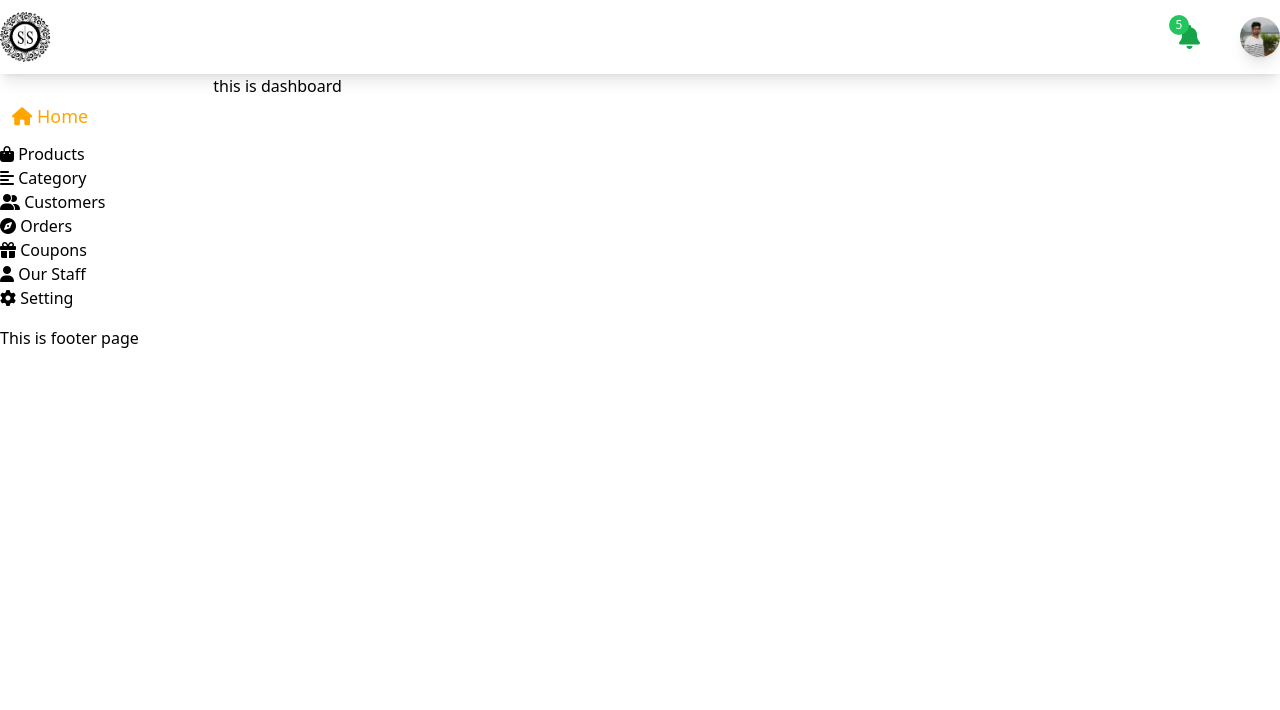
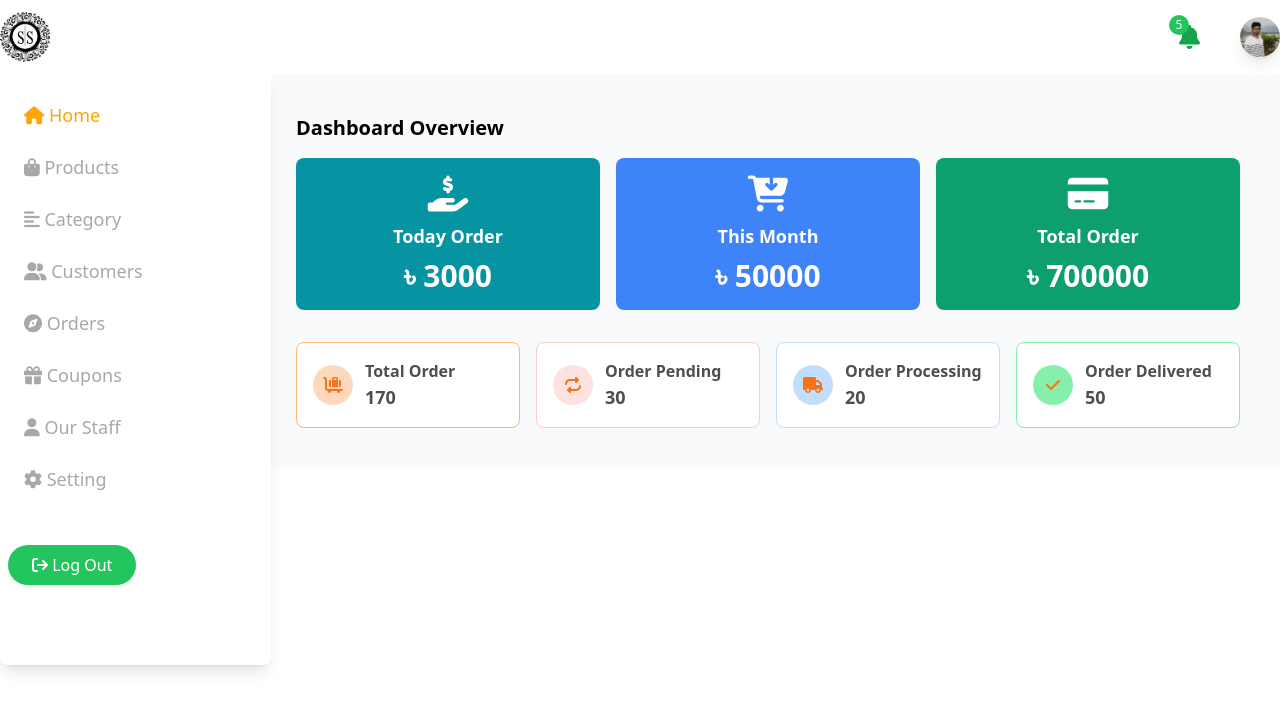
Before and after one commit to Mehedi4467/shop-dashboard, a React (Create React App) app: page / in a window 1280 px wide. Shown: the top 710 px of the page. Built offline with nearby package versions, Linux system fonts and the light colour scheme.

Commit message:
dashboard 2 section complated

```diff
--- a/src/App.js
+++ b/src/App.js
@@ -18,11 +18,11 @@ function App() {
   return (
     <div>
       <Header></Header>
-      <div className="grid md:grid-cols-6">
+      <div className="grid md:grid-cols-5">
         <div className="md:block hidden col-span-1">
           <Menu></Menu>
         </div>
-        <div>
+        <div className="p-10 col-span-4 bg-[#F9FAFB]">
           <Routes>
             <Route path='/' element={<Dashboard></Dashboard>}></Route>
             <Route path='/products' element={<Products></Products>}></Route>
--- a/src/Pages/Dashboard/Dashboard.css
+++ b/src/Pages/Dashboard/Dashboard.css
@@ -4,3 +4,8 @@
     top: 0;
     left: 0;
 }
+
+.iconRound{
+    height: 40px;
+    width: 40px;
+}
--- a/src/Pages/Dashboard/Dashboard.js
+++ b/src/Pages/Dashboard/Dashboard.js
@@ -1,12 +1,19 @@
 import React from 'react';
-import Menu from '../Menu/Menu';
+import DashboardStatus from './DashboardStatus';
+import Pricing from './Pricing';
 
 const Dashboard = () => {
     return (
         <div>
+            <h1 className='text-xl font-bold'>Dashboard Overview</h1>
 
-            <h1>this is dashboard</h1>
-        </div>
+            <div>
+                <Pricing></Pricing>
+            </div >
+            <div className='mt-8'>
+                <DashboardStatus></DashboardStatus>
+            </div>
+        </div >
     );
 };
 
--- /dev/null
+++ b/src/Pages/Dashboard/DashboardStatus.js
@@ -0,0 +1,50 @@
+import React from 'react';
+
+import './Dashboard.css';
+const DashboardStatus = () => {
+    return (
+        <div className='grid grid-cols-1 md:grid-cols-4 gap-4'>
+            <div className='flex items-center justify-start bg-white p-4 border-[1px] rounded-lg border-orange-300'>
+                <div className='bg-[#FCD9BD] flex items-center justify-center iconRound rounded-full'>
+                    <i className="text-orange-500 fa-solid fa-cart-flatbed-suitcase"></i>
+                </div>
+                <div className='ml-3'>
+                    <h2 className='text-[#4C4F52] font-semibold '>Total Order</h2>
+                    <p className='text-[#4C4F52] font-bold text-lg '>170</p>
+                </div>
+            </div>
+
+            <div className='flex items-center justify-start bg-white p-4 border-[1px] rounded-lg border-red-200'>
+                <div className='bg-red-100 flex items-center justify-center iconRound rounded-full'>
+                    <i className="text-orange-500 fa-solid fa-repeat"></i>
+                </div>
+                <div className='ml-3'>
+                    <h2 className='text-[#4C4F52] font-semibold '>Order Pending</h2>
+                    <p className='text-[#4C4F52] font-bold text-lg '>30</p>
+                </div>
+            </div>
+
+            <div className='flex items-center justify-start bg-white p-4 border-[1px] rounded-lg border-[#C3DDFD]'>
+                <div className='bg-[#C3DDFD] flex items-center justify-center iconRound rounded-full'>
+                    <i className="text-orange-500 fa-solid fa-truck"></i>
+                </div>
+                <div className='ml-3'>
+                    <h2 className='text-[#4C4F52] font-semibold '>Order Processing</h2>
+                    <p className='text-[#4C4F52] font-bold text-lg '>20</p>
+                </div>
+            </div>
+
+            <div className='flex items-center justify-start bg-white p-4 border-[1px] rounded-lg border-green-300'>
+                <div className='bg-green-300 flex items-center justify-center iconRound rounded-full'>
+                    <i className="text-orange-500 fa-solid fa-check"></i>
+                </div>
+                <div className='ml-3'>
+                    <h2 className='text-[#4C4F52] font-semibold '>Order Delivered</h2>
+                    <p className='text-[#4C4F52] font-bold text-lg '>50</p>
+                </div>
+            </div>
+        </div>
+    );
+};
+
+export default DashboardStatus;
--- /dev/null
+++ b/src/Pages/Dashboard/Pricing.js
@@ -0,0 +1,29 @@
+import React from 'react';
+
+const Pricing = () => {
+    return (
+        <div className='grid grid-cols-1 md:grid-cols-3 gap-4 mt-4'>
+            <div className='text-center bg-[#0694A2] p-4 rounded-lg'>
+                <i className="text-4xl text-white fa-solid fa-hand-holding-dollar"></i>
+                <h1 className='my-2 text-white text-lg font-bold'>Today Order</h1>
+                <p className='text-3xl text-white font-extrabold'>&#x09F3; 3000</p>
+            </div>
+
+            <div className='text-center bg-[#3F83F8] p-4 rounded-lg'>
+                <i className=" text-4xl text-white fa-solid fa-cart-arrow-down"></i>
+                <h1 className='my-2 text-white text-lg font-bold'>This Month</h1>
+                <p className='text-3xl text-white font-extrabold'>&#x09F3; 50000</p>
+            </div>
+
+            <div className='text-center bg-[#0E9F6E] p-4 rounded-lg'>
+
+                <i className="text-4xl text-white fa-solid fa-credit-card"></i>
+                <h1 className='my-2 text-white text-lg font-bold'>Total Order</h1>
+                <p className='text-3xl text-white font-extrabold'>&#x09F3; 700000</p>
+            </div>
+
+        </div>
+    );
+};
+
+export default Pricing;
--- a/src/Pages/Menu/CustomLink/CustomLink.js
+++ b/src/Pages/Menu/CustomLink/CustomLink.js
@@ -7,7 +7,7 @@ function CustomLink({ children, to, ...props }) {
     return (
         <div>
             <Link
-                style={{ color: match ? "orange" : "black" }}
+                style={{ color: match ? "orange" : "#A8A8A8" }}
                 to={to}
                 {...props}
             >
--- /dev/null
+++ b/src/Pages/Menu/Menu.css
@@ -0,0 +1,8 @@
+.mega-menu{
+    position: fixed;
+    width: 271px;
+    top: 73px;
+    left: 0;
+    z-index: 9999999999999999;
+    background-color: white;
+}
--- a/src/Pages/Menu/Menu.js
+++ b/src/Pages/Menu/Menu.js
@@ -1,20 +1,24 @@
 import React from 'react';
 import CustomLink from './CustomLink/CustomLink';
+import './Menu.css';
 
 const Menu = () => {
     return (
-        <div>
-            <div className='py-4'>
-                <div className='p-3 rounded-lg hover:bg-slate-100'>
-                    <CustomLink className="text-lg" to='/'> <i className="fa-solid fa-house"></i> Home</CustomLink>
+        <div className='mega-menu'>
+            <div className='py-4 px-2 shadow-lg rounded-lg'>
+                <CustomLink className="py-3 rounded-lg text-lg w-100 block hover:bg-slate-100" to='/'> <i className="ml-4 fa-solid fa-house"></i> Home</CustomLink>
+                <CustomLink className="py-3 rounded-lg text-lg w-100 block hover:bg-slate-100" to='/products'> <i className="ml-4 fa-solid fa-bag-shopping"></i> Products</CustomLink>
+                <CustomLink className="py-3 rounded-lg text-lg w-100 block hover:bg-slate-100" to='/category'> <i className="ml-4 fa-solid fa-align-left"></i> Category</CustomLink>
+                <CustomLink className="py-3 rounded-lg text-lg w-100 block hover:bg-slate-100" to='/customers'> <i className="ml-4 fa-solid fa-user-group"></i> Customers</CustomLink>
+                <CustomLink className="py-3 rounded-lg text-lg w-100 block hover:bg-slate-100" to='/orders'> <i className="ml-4 fa-solid fa-compass"></i> Orders</CustomLink>
+                <CustomLink className="py-3 rounded-lg text-lg w-100 block hover:bg-slate-100" to='/coupons'> <i className="ml-4 fa-solid fa-gift"></i> Coupons</CustomLink>
+                <CustomLink className="py-3 rounded-lg text-lg w-100 block hover:bg-slate-100" to='/staff'> <i className="ml-4 fa-solid fa-user"></i> Our Staff</CustomLink>
+                <CustomLink className="py-3 rounded-lg text-lg w-100 block hover:bg-slate-100" to='/setting'> <i className="ml-4 fa-solid fa-gear"></i>  Setting</CustomLink>
+
+                <div className=',l-4 pb-16 mt-10'>
+                    <button className=' bg-green-500 py-2 px-6 rounded-full hover:bg-green-600 text-white '><i className="fa-solid fa-arrow-right-from-bracket"></i> Log Out</button>
+
                 </div>
-                <CustomLink to='/products'> <i className="fa-solid fa-bag-shopping"></i> Products</CustomLink>
-                <CustomLink to='/category'> <i className="fa-solid fa-align-left"></i> Category</CustomLink>
-                <CustomLink to='/customers'> <i className="fa-solid fa-user-group"></i> Customers</CustomLink>
-                <CustomLink to='/orders'> <i className="fa-solid fa-compass"></i> Orders</CustomLink>
-                <CustomLink to='/coupons'> <i className="fa-solid fa-gift"></i> Coupons</CustomLink>
-                <CustomLink to='/staff'> <i className="fa-solid fa-user"></i> Our Staff</CustomLink>
-                <CustomLink to='/setting'> <i className="fa-solid fa-gear"></i>  Setting</CustomLink>
             </div>
         </div>
     );
--- a/src/Shared/Header/Header.js
+++ b/src/Shared/Header/Header.js
@@ -1,6 +1,7 @@
 import React, { useEffect, useState } from 'react';
 import logo from '../../Images/logo/logo.png';
 import userImg from '../../Images/user/mehedi.jpg';
+import CustomLink from '../../Pages/Menu/CustomLink/CustomLink';
 import './Header.css';
 import Notification from './Notification/Notification';
 const Header = () => {
@@ -44,7 +45,7 @@ const Header = () => {
                             <div className='p-count flex items-center justify-center bg-green-500 p-1 rounded-full'><p className='text-xs text-white'>{notifications.length}</p></div>
 
 
-                            <div className={`shadow-lg rounded notification scroll-smooth overflow-y-auto py-4 mb-4  px-2 ${notificationShow ? 'w-max' : 'hidden'}`}>
+                            <div className={`shadow-lg rounded notification bg-white scroll-smooth overflow-y-auto py-4 mb-4  px-2 ${notificationShow ? 'w-max' : 'hidden'}`}>
 
                                 {
                                     notifications.length > 0 ? notifications.map(notification => <Notification handelCleanNotification={handelCleanNotification} key={notification._id} notification={notification}></Notification>)
@@ -59,12 +60,12 @@ const Header = () => {
                         <div>
                             <img onClick={handelUser} className='cursor-pointer rounded-full shadow-lg' src={userImg} width='40' height='50' alt="User images" />
                         </div>
-                        <div className={`shadow-lg rounded w-52 py-2 duration-100 ease-in-out profile  ${showUser ? 'dashboard-link' : 'hidden'}`}>
+                        <div className={`shadow-lg bg-white rounded w-52 py-2 duration-100 ease-in-out profile  ${showUser ? 'dashboard-link' : 'hidden'}`}>
 
-                            <div className='flex items-center gap-3 mb-3 px-3 py-2 rounded cursor-pointer hover:bg-slate-100'>
+                            <CustomLink to='/' className='flex items-center gap-3 mb-3 px-3 py-2 rounded cursor-pointer hover:bg-slate-100'>
                                 <i className="fa-solid fa-house"></i>
                                 <p>Dashboard</p>
-                            </div>
+                            </CustomLink>
                             <div className='flex items-center gap-3 mb-3 px-3 py-2 rounded cursor-pointer hover:bg-slate-100'>
                                 <i className="fa-solid fa-gear"></i>
                                 <p>Edit Profile</p>
```
